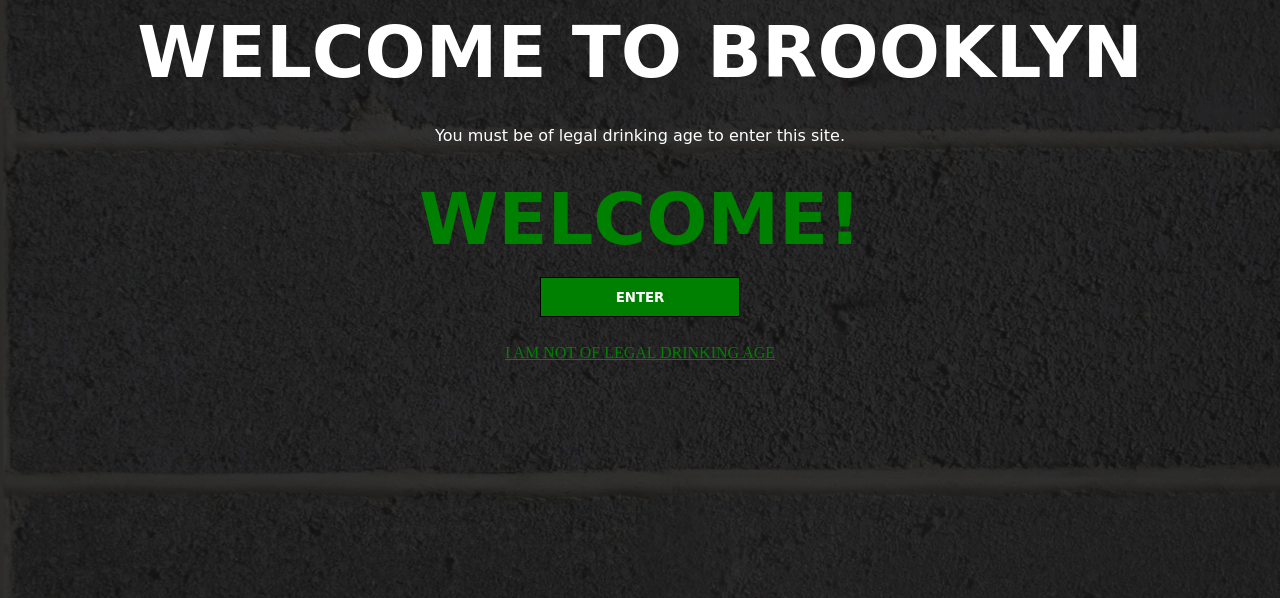
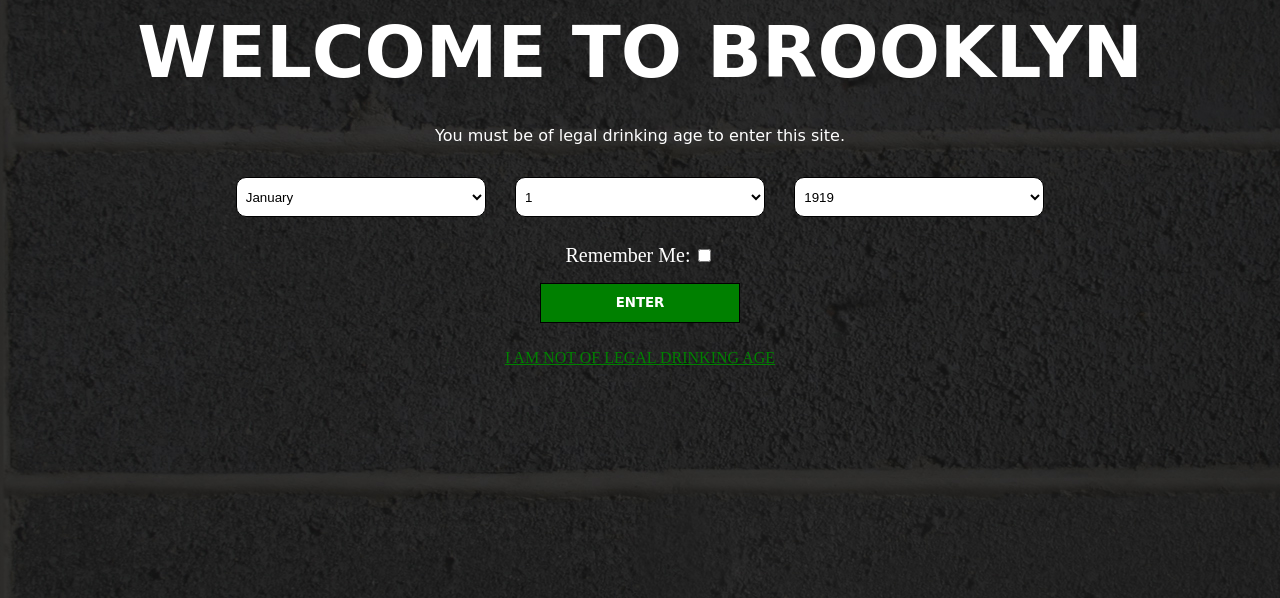
Before and after one commit to Mark-Ammari/age-gate-landing-page, a plain HTML site: page index.html in a window 1280 px wide. Both pictures are taken after a click on the button "ENTER". Shown: the part 202-800 px from the top of the page. Drawn offline with Linux system fonts and the light colour scheme; a web font is replaced by a local one.

Commit message:
need to figure out remember me

```diff
--- a/index.html
+++ b/index.html
@@ -22,12 +22,16 @@
             <section class="age-gate">
                 <p class="warning-text">You must be of legal drinking age to enter this site.</p>
                 <form>
-                    <h1 id="success-text" class="welcome-text">Welcome!</h1>
+                    <h1 id="success-text" class="welcome-text"></h1>
                     <select id="month" class="birthday"></select>
                     <select id="day" class="birthday"></select>
                     <select id="year" class="birthday">
                     </select>
-                    <p id="error-text">Sorry, you are not old enough to enter this website</p>
+                    <div class="rememberMe">
+                        <label>Remember Me:</label>
+                        <input class="rememberCheckBox" type="checkbox" name="remember" value="remember"/>
+                    </div>
+                    <p id="error-text"></p>
                     <div>
                         <input class="submitBtn" type="button" value="ENTER" name="ENTER" value="ENTER"/>
                     </div>
--- a/script.js
+++ b/script.js
@@ -1,6 +1,10 @@
 const month = document.querySelector("#month");
 const day = document.querySelector("#day");
 const year = document.querySelector("#year");
+
+const rememberCheckBox = document.querySelector(".rememberCheckBox")
+const rememberMe = document.querySelector(".rememberMe")
+
 const submitBtn = document.querySelector(".submitBtn");
 
 const success = document.querySelector("#success-text");
@@ -30,8 +34,9 @@
 }
 
 function submitFormHandler() {
+    checkCookie()
     var userDate = new Date()
-    userDate.setMonth(month.value)
+    userDate.setMonth(month.value - 1)
     userDate.setFullYear(year.value)
     userDate.setDate(day.value)
     var dateDifference = Math.abs(date - userDate)
@@ -42,17 +47,15 @@
         month.style.display = 'none'
         day.style.display = 'none'
         year.style.display = 'none'
-
+        rememberMe.style.display = 'none'
     } else {
         error.innerHTML = "Sorry, you are not old enough to enter this website."
     }
 }
 
-
 function daysInMonth(month, year) {
     return new Date(year, month, 0).getDate()
 }
-
 
 month.addEventListener('change', function() {
     day.innerHTML = ""
--- a/styles.css
+++ b/styles.css
@@ -84,6 +84,27 @@
     text-transform: uppercase;
 }
 
+.rememberMe {
+    text-align: center
+}
+
+.rememberMe label {
+    color: white;
+    font-size: 20px
+}
+
+.rememberMe input {
+    color: green
+}
+
+#success-text {
+    color: green
+}
+
+#error-text {
+    color: red
+}
+
 /* Small Screens */
 @media screen and (min-width: 260px) {
     .welcome-text {
@@ -94,14 +115,6 @@
         margin-left: 5%;
         margin-right: 5%;
     }
-}
-
-#success-text {
-    color: green
-}
-
-#error-text {
-    color: red
 }
 
 /* Medium Screens */
```
